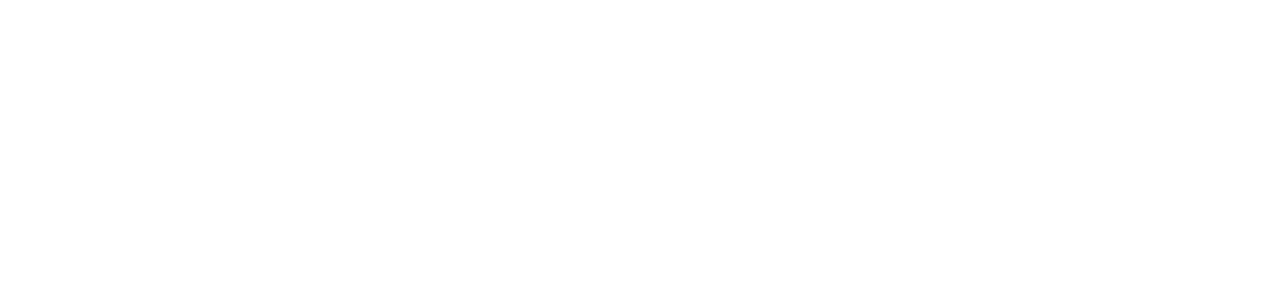
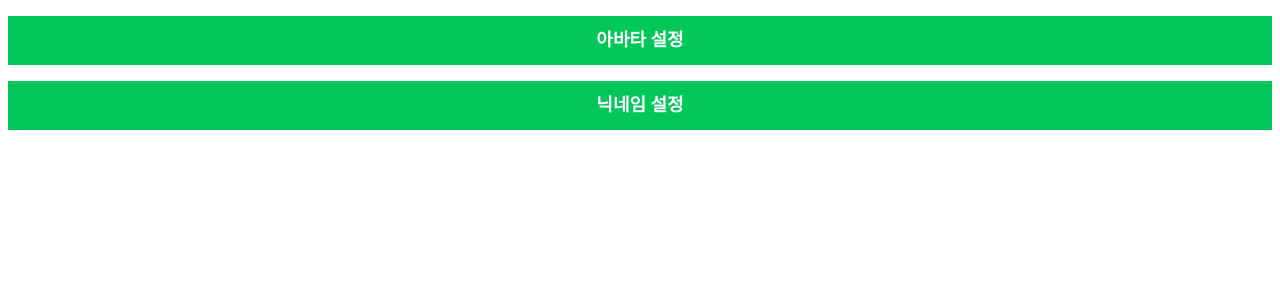
Before and after one commit to Hipzz1r/Hipzz1r, a React (Create React App) app in the folder front/: page /setUser in a window 1280 px wide. Before the commit this address had no page. Shown: the top 300 px of the page. Built offline with nearby package versions, Linux system fonts and the light colour scheme.

Commit message:
Userset Page V1

```diff
--- a/front/src/App.js
+++ b/front/src/App.js
@@ -1,12 +1,14 @@
 import React, { useState } from 'react';
 import { BrowserRouter, Routes, Route, Link } from 'react-router-dom';
 import Login from './Login';
+import UserSet from './UserSet';
 function App() {
   return (
     <div>
       <BrowserRouter>
         <Routes>
           <Route path="/" element={<Login />} />
+          <Route path="/setUser" element={<UserSet />} />
         </Routes>
       </BrowserRouter>
     </div>
--- /dev/null
+++ b/front/src/UserSet.js
@@ -0,0 +1,38 @@
+import styled from 'styled-components';
+import React, { useState } from 'react';
+import axios from 'axios';
+import { Link } from 'react-router-dom';
+
+const Title = styled.h1``;
+
+const Button = styled.div`
+  font-size: 18px;
+  font-weight: 700;
+  line-height: 49px;
+  display: block;
+  width: 100%;
+  height: 49px;
+  margin: 16px 0 7px;
+  cursor: pointer;
+  text-align: center;
+  color: #fff;
+  border: none;
+  border-radius: 0;
+  background-color: #03c75a;
+  ${({ disabled }) =>
+    disabled &&
+    `
+    background-color: #efefef;
+  `}
+`;
+
+function UserSet() {
+  return (
+    <div>
+      <Button>아바타 설정</Button>
+      <Button>닉네임 설정</Button>
+    </div>
+  );
+}
+
+export default UserSet;
```
